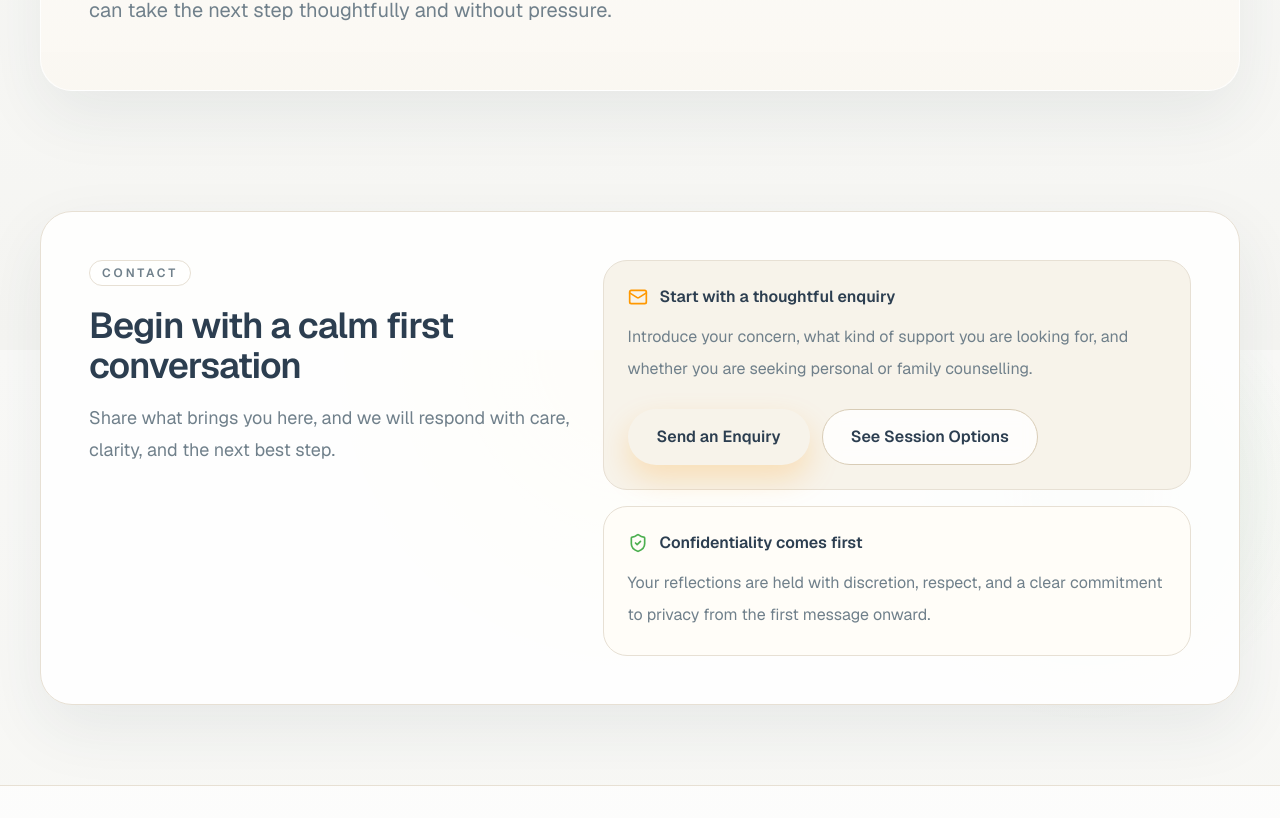
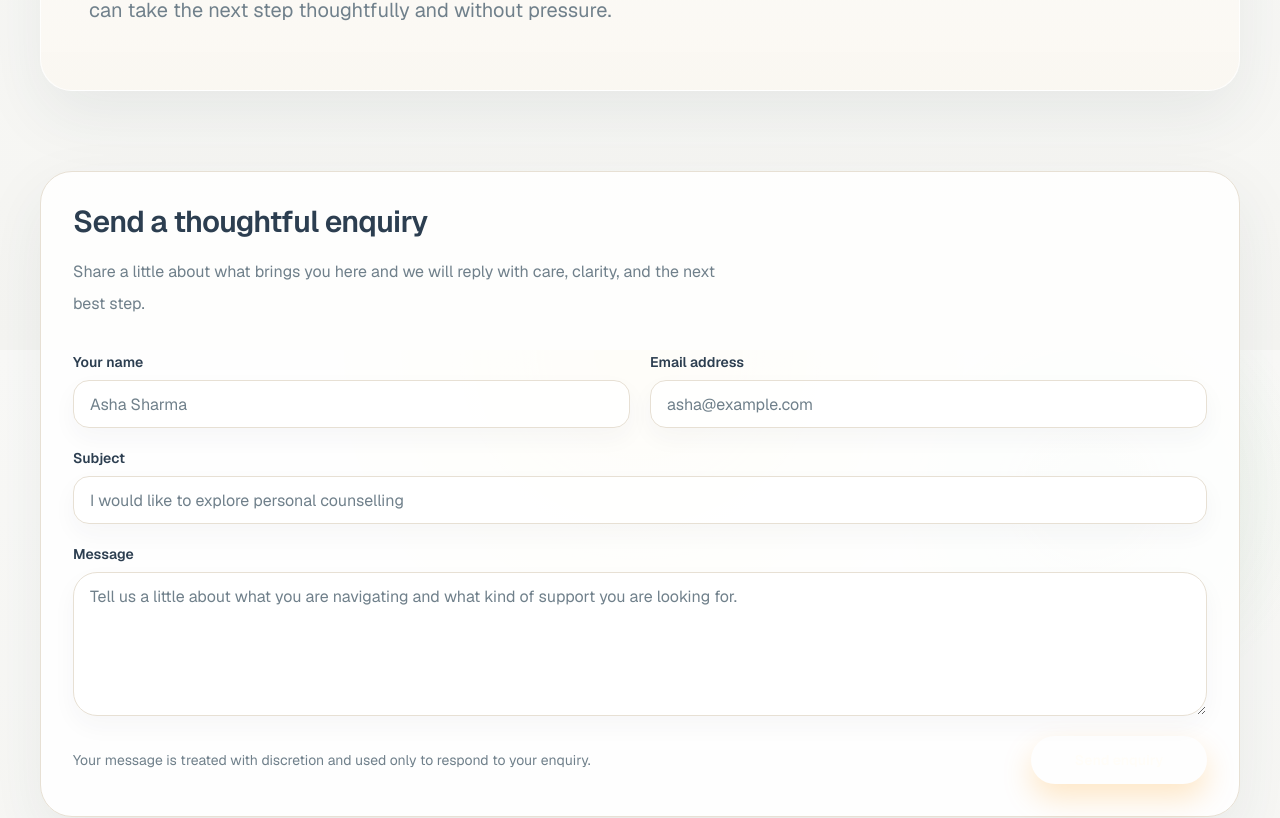
Before and after one commit to Kiran-Shetty-afk/Philosophical_Counselling, a Next.js app: page /contact in a window 1280 px wide. Shown: the part 450-1268 px from the top of the page. Built offline with nearby package versions, Linux system fonts and the light colour scheme.

Commit message:
feat: add validated contact and faq interactions

```diff
--- a/app/contact/page.tsx
+++ b/app/contact/page.tsx
@@ -1,3 +1,4 @@
+import { ContactForm } from "@/components/forms/contact-form";
 import { ContactSection } from "@/components/sections/contact-section";
 import { PageHero } from "@/components/sections/page-hero";
 
@@ -9,6 +10,11 @@ export default function ContactPage() {
         title="Reach out for a confidential first enquiry"
         description="If you are wondering whether this practice is the right fit, start with a message. We can take the next step thoughtfully and without pressure."
       />
+      <section className="px-5 py-10 sm:px-8 lg:px-10">
+        <div className="mx-auto w-full max-w-7xl">
+          <ContactForm />
+        </div>
+      </section>
       <ContactSection />
     </>
   );
--- a/app/faq/page.tsx
+++ b/app/faq/page.tsx
@@ -1,3 +1,4 @@
+import { FaqAccordion } from "@/components/ui/faq-accordion";
 import { PageHero } from "@/components/sections/page-hero";
 import { faqs } from "@/config/site";
 
@@ -10,20 +11,8 @@ export default function FaqPage() {
         description="These questions address the nature of the work, who it can help, and what you can expect from an initial conversation."
       />
       <section className="px-5 py-10 sm:px-8 lg:px-10">
-        <div className="mx-auto grid w-full max-w-4xl gap-4">
-          {faqs.map((faq) => (
-            <article
-              key={faq.question}
-              className="rounded-[1.5rem] border border-[var(--color-border)] bg-white/88 p-7 shadow-[0_16px_40px_rgba(44,62,80,0.05)]"
-            >
-              <h2 className="text-xl font-semibold text-[var(--color-text-primary)]">
-                {faq.question}
-              </h2>
-              <p className="mt-4 text-base leading-8 text-[var(--color-text-secondary)]">
-                {faq.answer}
-              </p>
-            </article>
-          ))}
+        <div className="mx-auto w-full max-w-4xl">
+          <FaqAccordion items={faqs} />
         </div>
       </section>
     </>
--- /dev/null
+++ b/components/forms/contact-form.tsx
@@ -0,0 +1,149 @@
+"use client";
+
+import { useState } from "react";
+import { zodResolver } from "@hookform/resolvers/zod";
+import { LoaderCircle, MailCheck } from "lucide-react";
+import { useForm } from "react-hook-form";
+
+import { Button } from "@/components/ui/button";
+import { Input } from "@/components/ui/input";
+import { Textarea } from "@/components/ui/textarea";
+import {
+  contactFormSchema,
+  type ContactFormValues,
+} from "@/lib/validation";
+
+export function ContactForm() {
+  const [isSubmitted, setIsSubmitted] = useState(false);
+
+  const form = useForm<ContactFormValues>({
+    resolver: zodResolver(contactFormSchema),
+    defaultValues: {
+      name: "",
+      email: "",
+      subject: "",
+      message: "",
+    },
+  });
+
+  const onSubmit = async () => {
+    await new Promise((resolve) => setTimeout(resolve, 700));
+    setIsSubmitted(true);
+    form.reset();
+  };
+
+  return (
+    <div className="rounded-[2rem] border border-[var(--color-border)] bg-white/88 p-8 shadow-[0_24px_64px_rgba(44,62,80,0.08)]">
+      <div className="max-w-2xl">
+        <h2 className="text-3xl font-semibold tracking-tight text-[var(--color-text-primary)]">
+          Send a thoughtful enquiry
+        </h2>
+        <p className="mt-4 text-base leading-8 text-[var(--color-text-secondary)]">
+          Share a little about what brings you here and we will reply with care,
+          clarity, and the next best step.
+        </p>
+      </div>
+
+      <form
+        className="mt-8 grid gap-5"
+        noValidate
+        onSubmit={form.handleSubmit(onSubmit)}
+      >
+        <div className="grid gap-5 md:grid-cols-2">
+          <Field
+            error={form.formState.errors.name?.message}
+            label="Your name"
+          >
+            <Input
+              autoComplete="name"
+              placeholder="Asha Sharma"
+              {...form.register("name")}
+            />
+          </Field>
+          <Field
+            error={form.formState.errors.email?.message}
+            label="Email address"
+          >
+            <Input
+              autoComplete="email"
+              placeholder="asha@example.com"
+              type="email"
+              {...form.register("email")}
+            />
+          </Field>
+        </div>
+
+        <Field
+          error={form.formState.errors.subject?.message}
+          label="Subject"
+        >
+          <Input
+            placeholder="I would like to explore personal counselling"
+            {...form.register("subject")}
+          />
+        </Field>
+
+        <Field
+          error={form.formState.errors.message?.message}
+          label="Message"
+        >
+          <Textarea
+            placeholder="Tell us a little about what you are navigating and what kind of support you are looking for."
+            {...form.register("message")}
+          />
+        </Field>
+
+        <div className="flex flex-col gap-4 sm:flex-row sm:items-center sm:justify-between">
+          <p className="max-w-xl text-sm leading-7 text-[var(--color-text-secondary)]">
+            Your message is treated with discretion and used only to respond to
+            your enquiry.
+          </p>
+          <Button
+            className="min-w-44"
+            disabled={form.formState.isSubmitting}
+            type="submit"
+          >
+            {form.formState.isSubmitting ? (
+              <>
+                <LoaderCircle className="mr-2 h-4 w-4 animate-spin" />
+                Sending
+              </>
+            ) : (
+              "Send enquiry"
+            )}
+          </Button>
+        </div>
+
+        {isSubmitted ? (
+          <div className="flex items-start gap-3 rounded-[1.5rem] border border-[rgba(76,175,80,0.24)] bg-[rgba(76,175,80,0.08)] px-5 py-4 text-sm text-[var(--color-text-primary)]">
+            <MailCheck className="mt-0.5 h-5 w-5 text-[var(--color-success)]" />
+            <p>
+              Thanks for reaching out. Your enquiry has been captured in the UI
+              flow and is ready for backend wiring in the next phase.
+            </p>
+          </div>
+        ) : null}
+      </form>
+    </div>
+  );
+}
+
+type FieldProps = {
+  children: React.ReactNode;
+  error?: string;
+  label: string;
+};
+
+function Field({ children, error, label }: FieldProps) {
+  return (
+    <label className="grid gap-2">
+      <span className="text-sm font-semibold text-[var(--color-text-primary)]">
+        {label}
+      </span>
+      {children}
+      {error ? (
+        <span className="text-sm text-[#cf5b4c]">{error}</span>
+      ) : null}
+    </label>
+  );
+}
--- /dev/null
+++ b/components/ui/faq-accordion.tsx
@@ -0,0 +1,61 @@
+"use client";
+
+import { useState } from "react";
+import { ChevronDown } from "lucide-react";
+
+import { cn } from "@/lib/utils";
+
+type FaqAccordionProps = {
+  items: ReadonlyArray<{
+    question: string;
+    answer: string;
+  }>;
+};
+
+export function FaqAccordion({ items }: FaqAccordionProps) {
+  const [openIndex, setOpenIndex] = useState<number | null>(0);
+
+  return (
+    <div className="grid gap-4">
+      {items.map((item, index) => {
+        const isOpen = openIndex === index;
+
+        return (
+          <article
+            key={item.question}
+            className="rounded-[1.5rem] border border-[var(--color-border)] bg-white/88 shadow-[0_16px_40px_rgba(44,62,80,0.05)]"
+          >
+            <button
+              aria-expanded={isOpen}
+              className="flex w-full items-center justify-between gap-4 px-7 py-6 text-left"
+              onClick={() => setOpenIndex(isOpen ? null : index)}
+              type="button"
+            >
+              <span className="text-xl font-semibold text-[var(--color-text-primary)]">
+                {item.question}
+              </span>
+              <ChevronDown
+                className={cn(
+                  "h-5 w-5 shrink-0 text-[var(--color-accent)] transition duration-300",
+                  isOpen && "rotate-180",
+                )}
+              />
+            </button>
+            <div
+              className={cn(
+                "grid overflow-hidden px-7 transition-all duration-300",
+                isOpen ? "grid-rows-[1fr] pb-6" : "grid-rows-[0fr]",
+              )}
+            >
+              <div className="overflow-hidden">
+                <p className="text-base leading-8 text-[var(--color-text-secondary)]">
+                  {item.answer}
+                </p>
+              </div>
+            </div>
+          </article>
+        );
+      })}
+    </div>
+  );
+}
--- /dev/null
+++ b/components/ui/input.tsx
@@ -0,0 +1,18 @@
+import * as React from "react";
+
+import { cn } from "@/lib/utils";
+
+export function Input({
+  className,
+  ...props
+}: React.InputHTMLAttributes<HTMLInputElement>) {
+  return (
+    <input
+      className={cn(
+        "flex h-12 w-full rounded-2xl border border-[var(--color-border)] bg-white/88 px-4 text-base text-[var(--color-text-primary)] shadow-[0_10px_24px_rgba(44,62,80,0.04)] outline-none transition duration-300 placeholder:text-[var(--color-text-secondary)] focus:border-[var(--color-accent)] focus:ring-4 focus:ring-[rgba(255,193,7,0.14)]",
+        className,
+      )}
+      {...props}
+    />
+  );
+}
--- /dev/null
+++ b/components/ui/textarea.tsx
@@ -0,0 +1,18 @@
+import * as React from "react";
+
+import { cn } from "@/lib/utils";
+
+export function Textarea({
+  className,
+  ...props
+}: React.TextareaHTMLAttributes<HTMLTextAreaElement>) {
+  return (
+    <textarea
+      className={cn(
+        "flex min-h-36 w-full rounded-3xl border border-[var(--color-border)] bg-white/88 px-4 py-3 text-base text-[var(--color-text-primary)] shadow-[0_10px_24px_rgba(44,62,80,0.04)] outline-none transition duration-300 placeholder:text-[var(--color-text-secondary)] focus:border-[var(--color-accent)] focus:ring-4 focus:ring-[rgba(255,193,7,0.14)]",
+        className,
+      )}
+      {...props}
+    />
+  );
+}
--- /dev/null
+++ b/lib/validation.ts
@@ -0,0 +1,12 @@
+import { z } from "zod";
+
+export const contactFormSchema = z.object({
+  name: z.string().min(2, "Please enter your name."),
+  email: z.email("Please enter a valid email address."),
+  subject: z.string().min(3, "Please add a short subject."),
+  message: z
+    .string()
+    .min(20, "Please share a little more so we can respond thoughtfully."),
+});
+
+export type ContactFormValues = z.infer<typeof contactFormSchema>;
--- a/package.json
+++ b/package.json
@@ -9,6 +9,7 @@
     "lint": "eslint"
   },
   "dependencies": {
+    "@hookform/resolvers": "^5.4.0",
     "class-variance-authority": "^0.7.1",
     "clsx": "^2.1.1",
     "framer-motion": "^12.40.0",
@@ -16,7 +17,9 @@
     "next": "16.2.6",
     "react": "19.2.4",
     "react-dom": "19.2.4",
-    "tailwind-merge": "^3.6.0"
+    "react-hook-form": "^7.76.1",
+    "tailwind-merge": "^3.6.0",
+    "zod": "^4.4.3"
   },
   "devDependencies": {
     "@tailwindcss/postcss": "^4",
```
Also changed, not shown: 2 other files (tests, documents, lock files or other folders).
